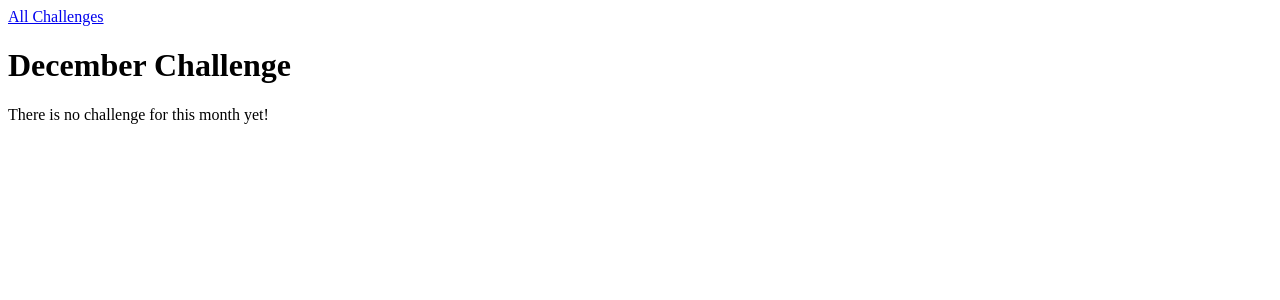
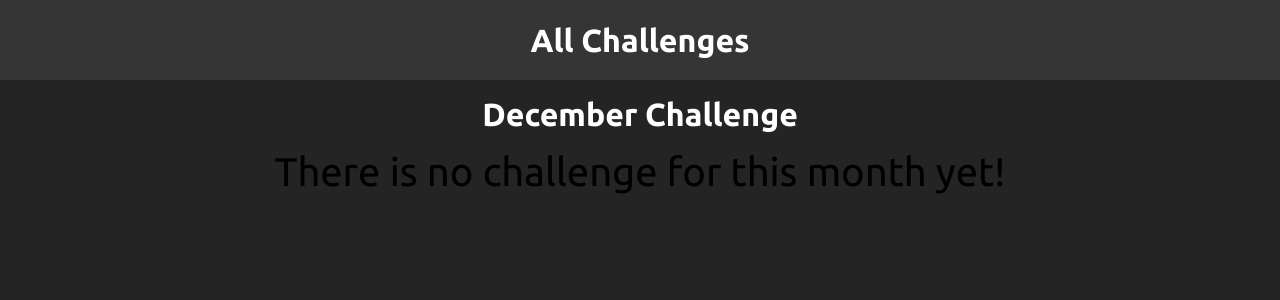
Before and after one commit to 4ntho0ny/Monthly_challenge, a Django app: page /challenges/december in a window 1280 px wide. Shown: the top 300 px of the page. Run offline with Django 5.2, Linux system fonts and the light colour scheme.

Commit message:
add 404 pages and implement css in project

```diff
--- /dev/null
+++ b/challenges/static/challenges/challenge.css
@@ -0,0 +1,14 @@
+h1{
+    font-size: 2rem;
+    font-weight: bold;
+    margin: 1rem;
+    color: white;
+}
+h2, .fallback{
+    font-size: 2.5rem;
+    margin: 1rem;
+    color: rgb(0, 0, 0);
+}
+h1, h2, .fallback{
+    text-align: center;
+}
--- /dev/null
+++ b/challenges/static/challenges/includes/header.css
@@ -0,0 +1,23 @@
+header{
+    width: 100%;
+    height: 5rem;
+    background-color: #353535;
+}
+header nav{
+    width: 100%;
+    height: 100%;
+    display: flex;
+    justify-content: center;
+    align-items: center;
+}
+header nav a{
+    text-decoration: none;
+    color: white;
+    font-size: 2rem;
+    font-weight: bold;
+}
+header nav a:hover,
+header nav a:active{
+    font-size: 20px;
+    color: rgb(211, 14, 211);
+}
--- a/challenges/templates/challenges/challenge.html
+++ b/challenges/templates/challenges/challenge.html
@@ -1,4 +1,10 @@
 {% extends "base.html" %}
+{% load static %}
+
+    {% block css_files %}
+        <link rel="stylesheet" href="{% static "challenges/challenge.css" %}">
+        <link rel="stylesheet" href="{% static "challenges/includes/header.css" %}">
+    {% endblock css_files %}
 
     {% block page_title %}
         {{month | title}} Challenge
@@ -9,8 +15,8 @@
 
         <h1>{{ month | title}} Challenge</h1>
         {% if text is not None %}
-        <h2>{{ text }}</h2>
+            <h2>{{ text }}</h2>
         {% else %}
-        <p>There is no challenge for this month yet!</p>
+             <p class="fallback">There is no challenge for this month yet!</p>
         {% endif %}
     {% endblock %}
--- a/challenges/views.py
+++ b/challenges/views.py
@@ -1,5 +1,5 @@
 from django.shortcuts import render
-from django.http import HttpResponse, HttpResponseNotFound, HttpResponseRedirect
+from django.http import Http404, HttpResponseNotFound, HttpResponseRedirect
 from django.urls import reverse
 from django.template.loader import render_to_string
 
@@ -51,4 +51,4 @@ def monthly_challenge(request, month):
             "text": challenge_text
         })
     except:
-        return  HttpResponseNotFound("<h1>This month is not supported!</h1>")
+        raise Http404()
--- a/monthly_challenges/settings.py
+++ b/monthly_challenges/settings.py
@@ -120,6 +120,10 @@ USE_TZ = True
 
 STATIC_URL = 'static/'
 
+STATICFILES_DIRS = [
+    BASE_DIR / "static"
+]
+
 # Default primary key field type
 # https://docs.djangoproject.com/en/5.0/ref/settings/#default-auto-field
 
--- /dev/null
+++ b/static/base.css
@@ -0,0 +1,10 @@
+@import url('https://fonts.googleapis.com/css2?family=Ubuntu:ital,wght@0,300;0,400;0,500;0,700;1,300;1,400;1,500;1,700&display=swap');
+
+html{
+    font-family: "Ubuntu", sans-serif;
+}
+
+body{
+    margin: 0;
+    background-color: #252424;
+}
--- a/templates/base.html
+++ b/templates/base.html
@@ -1,8 +1,11 @@
+{% load static %}
 <!DOCTYPE html>
 <html lang="en">
 <head>
     <meta charset="UTF-8">
     <meta name="viewport" content="width=device-width, initial-scale=1.0">
+    <link rel="stylesheet" href="{% static "../static/base.css" %}">
+    {% block css_files %}{% endblock css_files %}
     <title>{% block page_title %}My Challenges{% endblock %}</title>
 </head>
 <body>
```
Also changed, not shown: challenges/static/challenges/challenges.css (added, +29 -0 lines), challenges/templates/challenges/index.html (+8 -0 lines), templates/404.html (added, +10 -0 lines).
